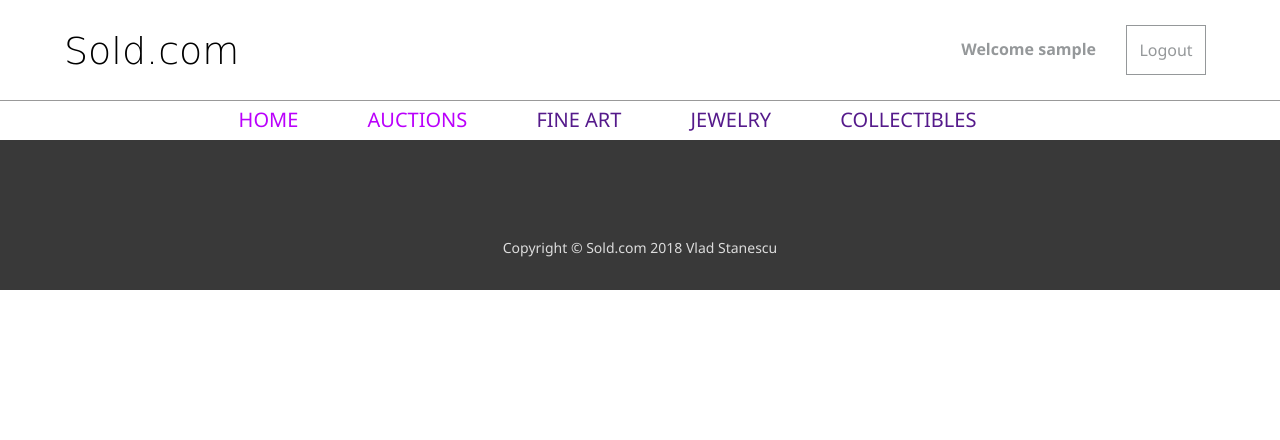
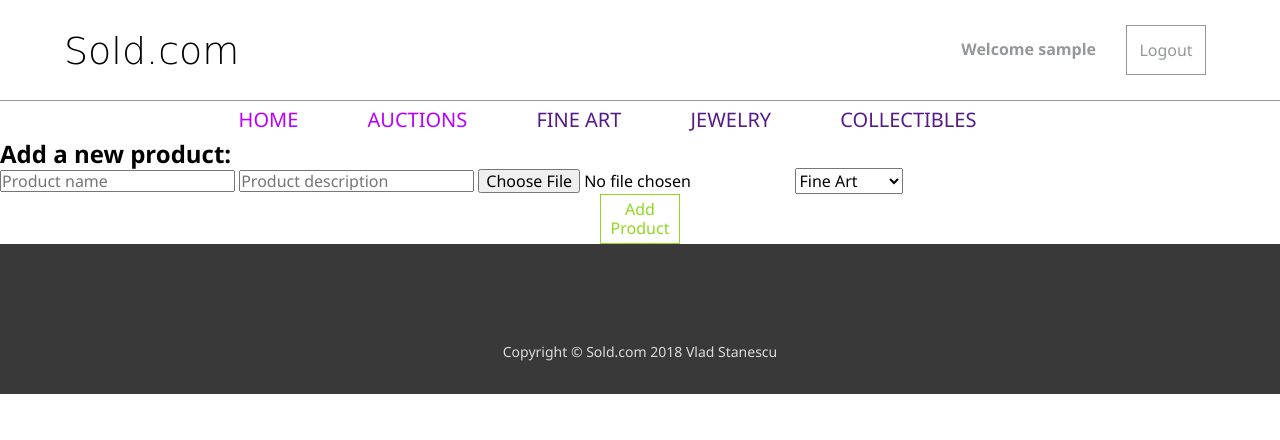
Before and after one commit to vladstanescu94/Online-Auction-Website, a PHP site: page /auctions.php in a window 1280 px wide. Shown: the top 440 px of the page. Run offline with PHP 8.4, Linux system fonts and the light colour scheme; the visitor is signed in with stand-in values (Sample User, id 1).

Commit message:
add product form

```diff
--- a/auctions.php
+++ b/auctions.php
@@ -1,6 +1,29 @@
 <?php
     include_once 'header.php';
 ?>
+    <section class="auctions">
+        <div class="container">
+        <?php
+            if (isset($_SESSION['u_id'])) {
+               echo '<h2 class="auction-add__intro">Add a new product:</h2>
+                    <form action="includes/auctions.inc.php" class="auction-add__form" method="POST">
+                        <input type="text" class="auction__input" name="product_name" placeholder="Product name">
+                        <input type="text" class="auction__input" name="product_descr" placeholder="Product description">
+                        <input type="file" class="auction__input" name="product_img" placeholder="Product image">
+                        <select class="auction__select" name="product_cat">
+                            <option class="select__option" value="fineart">Fine Art</option>
+                            <option class="select__option" value="jewelry">Jewelry</option>
+                            <option class="select__option" value="collectibles">Collectibles</option>
+                        </select>
+                        <button type="submit" name="submit" class="btn btn--center">Add Product</button>
+                    </form>';
+            }
+            else {
+                # code...
+            }
+        ?>
+        </div>
+    </section>
 
 <?php
     include_once 'footer.php';
```
